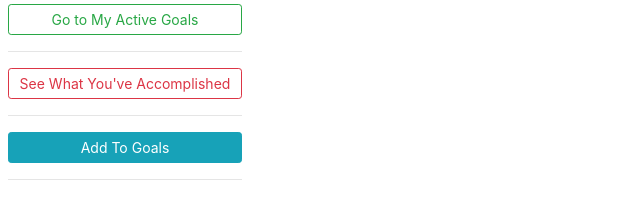
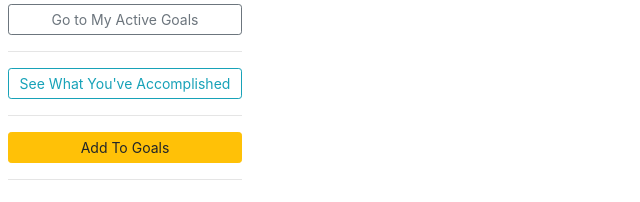
Before and after one commit to clairemoo/LearnGoals3.0, a React app: page / in a window 1280 px wide. Shown: the whole page, without its empty margins (0-640 px from the left). Built offline with nearby package versions, Linux system fonts and the light colour scheme; some packages are replaced by stand-ins of ours; no server answers.

Commit message:
Removed console.logs

```diff
--- a/client/components/ActiveGoals.js
+++ b/client/components/ActiveGoals.js
@@ -14,7 +14,6 @@ class ActiveGoals extends React.Component {
     }
 
     render() {
-        chrome.extension.getBackgroundPage().console.log(this.props.goals)
         return (
             <div class>
                 {this.props.goals.length ? (
@@ -26,7 +25,7 @@ class ActiveGoals extends React.Component {
                         )})}
                     </ul>
                 ) : (
-                    <h4 class="error">You don't have any goals yet!</h4>
+                    <h4 class="error">You don't have any goals currently!</h4>
                 )}
                 <button
                 id="back"
--- a/client/components/Buttons.js
+++ b/client/components/Buttons.js
@@ -43,7 +43,7 @@ class Buttons extends React.Component {
             <div class="form-control-sm">
                 <button
                     id="active-goals"
-                    class="btn btn-outline-success btn-sm btn-block"
+                    class="btn btn-outline-secondary btn-sm btn-block"
                     type="button"
                     onClick={this.clickActive}>
                         Go to My Active Goals
@@ -51,7 +51,7 @@ class Buttons extends React.Component {
                 <hr />
                 <button
                     id="completed-goals"
-                    class="btn btn-outline-danger btn-sm btn-block"
+                    class="btn btn-outline-info btn-sm btn-block"
                     type="button"
                     onClick={this.clickCompleted}>
                         See What You've Accomplished
@@ -59,7 +59,7 @@ class Buttons extends React.Component {
                 <hr />
                 <button
                     id="add-goal"
-                    class="btn btn-info btn-block btn-sm btn-block"
+                    class="btn btn-warning btn-block btn-sm btn-block"
                     type="button"
                     onClick={this.clickAdd}>
                         Add To Goals
--- a/client/store/index.js
+++ b/client/store/index.js
@@ -23,8 +23,6 @@ export const setUrl = url => {
   }
 }
 
-chrome.storage.sync.get(null, function (data) {chrome.extension.getBackgroundPage().console.log(data)});
-
 const initialState = {
   goals: [],
   currentPage: 'buttons',
```
Also changed, not shown: index.html (+0 -2 lines).
